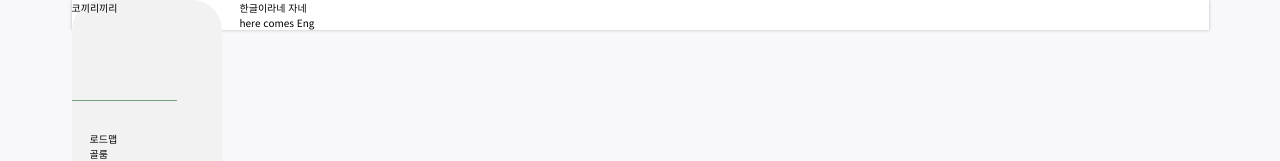
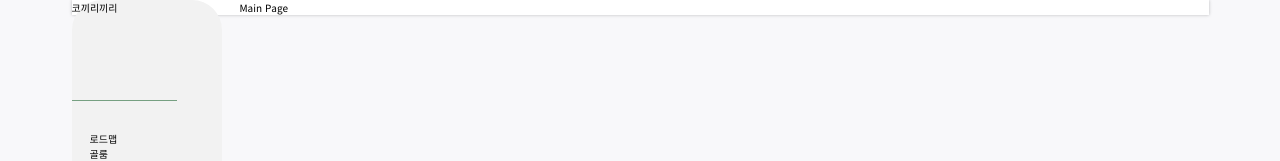
Before and after one commit to woowacourse-teams/2023-co-kirikiri, a React app in the folder client/: page / in a window 1280 px wide. Shown: the top 161 px of the page. Built offline with nearby package versions, Linux system fonts and the light colour scheme.

Commit message:
feat: 페이지 기본 구조 뼈대 구현

```diff
--- a/client/src/App.tsx
+++ b/client/src/App.tsx
@@ -6,32 +6,29 @@ import ResponsiveContainer from '@components/_common/responsiveContainer/Respons
 import SignUpPage from '@pages/signUpPage/SignUpPage';
 import LoginPage from '@pages/loginPage/LoginPage';
 import PageLayout from '@components/_common/pageLayout/PageLayout';
+import RoadmapListPage from '@pages/roadmapListPage/roadmapListPage';
+import GoalRoomListPage from '@components/goalRommListPage/GoalRoomListPage';
+import MainPage from '@components/mainPage/MainPage';
 import RoadmapCreatePage from './pages/roadmapCreatePage/roadmapCreatePage';
 
 const App = () => {
   return (
     <ThemeProvider theme={theme}>
       <GlobalStyle />
-      <ResponsiveContainer>
-        <PageLayout>
-          <BrowserRouter>
+      <BrowserRouter>
+        <ResponsiveContainer>
+          <PageLayout>
             <Routes>
-              <Route
-                path='/'
-                element={
-                  <div>
-                    <p>한글이라네 자네</p>
-                    <p>here comes Eng</p>
-                  </div>
-                }
-              />
-              <Route path='/roadmap-create' element={<RoadmapCreatePage />} />
+              <Route path='/' element={<MainPage />} />
               <Route path='/login' element={<LoginPage />} />
               <Route path='/join' element={<SignUpPage />} />
+              <Route path='/roadmap-list' element={<RoadmapListPage />} />
+              <Route path='/roadmap-create' element={<RoadmapCreatePage />} />
+              <Route path='/goalroom-list' element={<GoalRoomListPage />} />
             </Routes>
-          </BrowserRouter>
-        </PageLayout>
-      </ResponsiveContainer>
+          </PageLayout>
+        </ResponsiveContainer>
+      </BrowserRouter>
     </ThemeProvider>
   );
 };
--- /dev/null
+++ b/client/src/components/goalRommListPage/GoalRoomListPage.tsx
@@ -0,0 +1,9 @@
+const GoalRoomListPage = () => {
+  return (
+    <div>
+      <h1>GoalRoomListPage</h1>
+    </div>
+  );
+};
+
+export default GoalRoomListPage;
--- /dev/null
+++ b/client/src/components/mainPage/MainPage.tsx
@@ -0,0 +1,9 @@
+const MainPage = () => {
+  return (
+    <div>
+      <h1>Main Page</h1>
+    </div>
+  );
+};
+
+export default MainPage;
```
Also changed, not shown: 2 other files (tests, documents, lock files or other folders).
